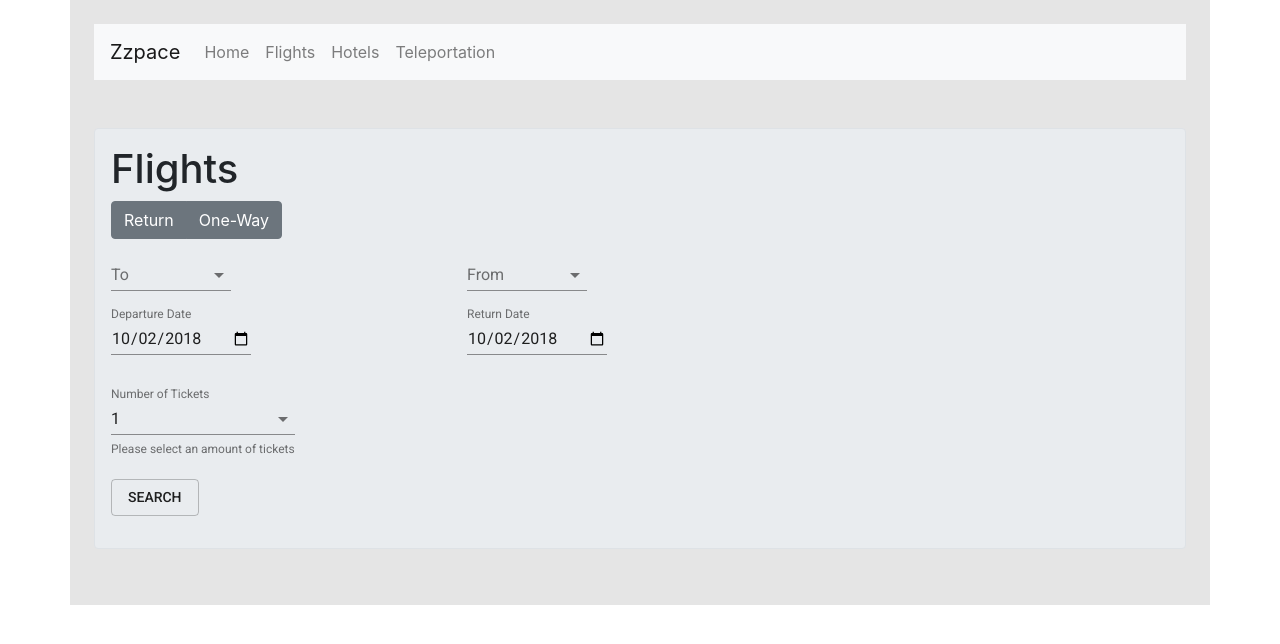
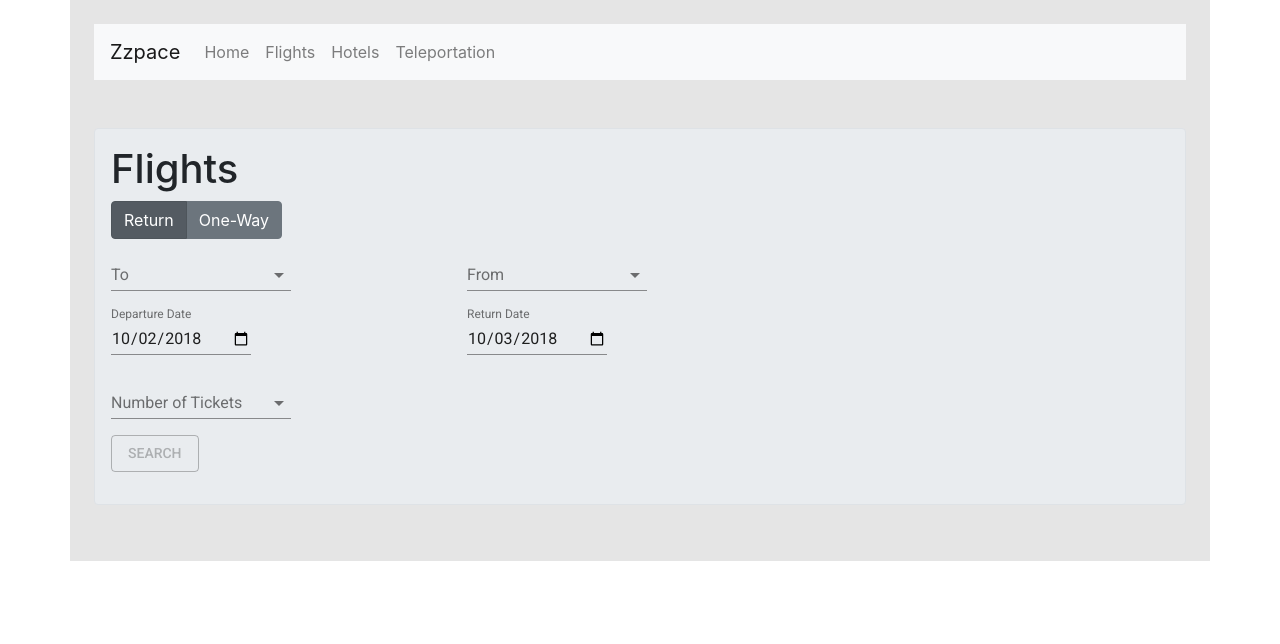
Before and after one commit to chrisjstephens/Zzpace-React, a React (Create React App) app: page /flights in a window 1280 px wide. Shown: the top 644 px of the page. Built offline with nearby package versions, Linux system fonts and the light colour scheme.

Commit message:
Oct 18 - Update /flights validation
The validation seems to be working properly now for the initial flights form.

```diff
--- a/src/components/Flights.react.js
+++ b/src/components/Flights.react.js
@@ -4,11 +4,10 @@ import MenuItem from '@material-ui/core/MenuItem';
 import TextField from '@material-ui/core/TextField';
 import FormControl from '@material-ui/core/FormControl';
 import InputLabel from '@material-ui/core/InputLabel';
-import Input from '@material-ui/core/Input';
 import Select from '@material-ui/core/Select';
 
 const cssStyles = {
-  minWidth: 120
+  minWidth: 180
 }
 
 export default class Flights extends React.Component {
@@ -16,15 +15,18 @@ export default class Flights extends React.Component {
     super(props);
 
     this.minDate = new Date().toISOString().slice(0,10);
+    this.minReturnDate = new Date();
+    this.minReturnDate.setDate(this.minReturnDate.getDate() + 1);
+    this.minReturnDate = this.minReturnDate.toISOString().slice(0,10);
 
     this.state = {
       toLocation: '',
       fromLocation: '',
-      tickets: 1,
+      tickets: '',
       returnFlightType: true,
       oneWayFlightType: false,
       departureDate: this.minDate,
-      returnDate: this.minDate
+      returnDate: this.minReturnDate
     };
 
 
@@ -107,34 +109,39 @@ export default class Flights extends React.Component {
     return (this.state.fromLocation === 'Default' ? true : false);
   }
 
-  validDepartureDate() {
-    return (this.state.departureDate < this.minDate ? true : false);
-  }
-
-  validReturnDate() {
-    return (this.state.returnDate < this.minDate ? true : false);
+  submitForm(e) {
+    e.preventDefault();
+    console.log('submit da form');
   }
 
   render() {
-    // const minDate = new Date().toISOString().slice(0,10);
-    // const minDepartureDate = minDate;
-    // const minReturnDate = minDate;  //Add 24 hours to this
+    //Need getTime Equivalent variables for compraison/validation
+    const departureDate = new Date(this.state.departureDate).getTime();
+    const returnDate = new Date(this.state.returnDate).getTime();
+    const minDate = new Date(this.minDate).getTime();
+    const minReturnDate = new Date(this.minReturnDate).getTime();
 
-    const defaultDates = ((this.state.departureDate === this.minDate) && (this.state.returnDate === this.minDate)) ? true : false;
-    const invalidDates = !defaultDates && (this.state.departureDate >= this.state.returnDate) ? true : false;
+    const defaultDates = ((departureDate === minDate) && (returnDate === minReturnDate));
+    const invalidDateOrder = departureDate >= returnDate;
+    const validDepartureDate = departureDate < minDate;
+    const validReturnDate = returnDate < minReturnDate;
+    const invalidDates = !defaultDates && (invalidDateOrder || validDepartureDate);
 
     const defaultLocations = (this.state.toLocation && this.state.fromLocation) ? true : false;
     const invalidLocations = defaultLocations && (this.state.toLocation === this.state.fromLocation) ? true : false;
 
+    const validTickets = this.state.tickets >= 1;
+
+    const formStatus = !(!invalidDates && !invalidLocations && validTickets);
 
     return (
       <div>
-        <form> {/*onSubmit*/}
+        <form onSubmit={this.submitForm}>
           <div>
             <h1>Flights</h1>
             <div className="btn-group pb-1" role="group" aria-label="Navigation buttons" >
-              <button type="button" className="btn btn-secondary" aria-pressed="true" onClick={this.changeFlightTypeReturn.bind(this)}>Return</button>
-              <button type="button" className="btn btn-secondary" aria-pressed="true" onClick={this.changeFlightTypeOneWay.bind(this)}>One-Way</button>
+              <button type="button" className={this.state.returnFlightType ? 'btn btn-secondary active' : 'btn btn-secondary'} aria-pressed="true" onClick={this.changeFlightTypeReturn.bind(this)}>Return</button>
+              <button type="button" className={this.state.oneWayFlightType ? 'btn btn-secondary active' : 'btn btn-secondary'} aria-pressed="true" onClick={this.changeFlightTypeOneWay.bind(this)}>One-Way</button>
             </div>
             <div className="form-row">
               <div className="form-group col-md-4">
@@ -190,7 +197,7 @@ export default class Flights extends React.Component {
                   InputLabelProps={{
                     shrink: true,
                   }}
-                  error={this.validDepartureDate()}
+                  error={validDepartureDate}
                 />
               </div>
               <div className="form-group col-md-4">
@@ -199,45 +206,42 @@ export default class Flights extends React.Component {
                   id="return-date"
                   label="Return Date"
                   type="date"
-                  defaultValue={this.minDate}
+                  defaultValue={this.minReturnDate}
                   onChange={this.handleChange('returnDate')}
                   InputLabelProps={{
                     shrink: true,
                   }}
-                  error={this.validReturnDate()}
+                  error={validReturnDate}
                 />
                 : null}
               </div>
-              {invalidDates ? <p className="text-danger px-1">The departure date must be before the return date.</p>
+              {invalidDateOrder ? <p className="text-danger px-1">The departure date must be before the return date.</p>
               : null}
             </div>
             <div className="form-row">
               <div className="form-group col-md-4">
-                <TextField
-                  id="standard-select-tickets"
-                  select
-                  label="Number of Tickets"
-                  value={this.state.tickets}
-                  onChange={this.handleChange('tickets')}
-                  SelectProps={{
-                    MenuProps: {
-                      className: "test",
-                    },
-                  }}
-                  margin="normal"
-                  helperText="Please select an amount of tickets"
-                >
+                <FormControl style={cssStyles}>
+                  <InputLabel htmlFor="tickets-simple">Number of Tickets</InputLabel>
+                  <Select
+                    value={this.state.tickets}
+                    onChange={this.handleChange('tickets')}
+                    inputProps={{
+                      name: "tickets",
+                      id: "tickets-simple"
+                    }}
+                  >
                   {this.ticketsNum.map(option => (
                     <MenuItem key={option.value} value={option.value}>
                       {option.label}
                     </MenuItem>
                   ))}
-                </TextField>
+                  </Select>
+                </FormControl>
               </div>
             </div>
             <div className="form-row">
               <div className="form-group col-md-4">
-                <Button variant="outlined">
+                <Button variant="outlined" disabled={formStatus} type="submit">
                   Search
                 </Button>
               </div>
```
Also changed, not shown: 1 other file (tests, documents, lock files or other folders).
